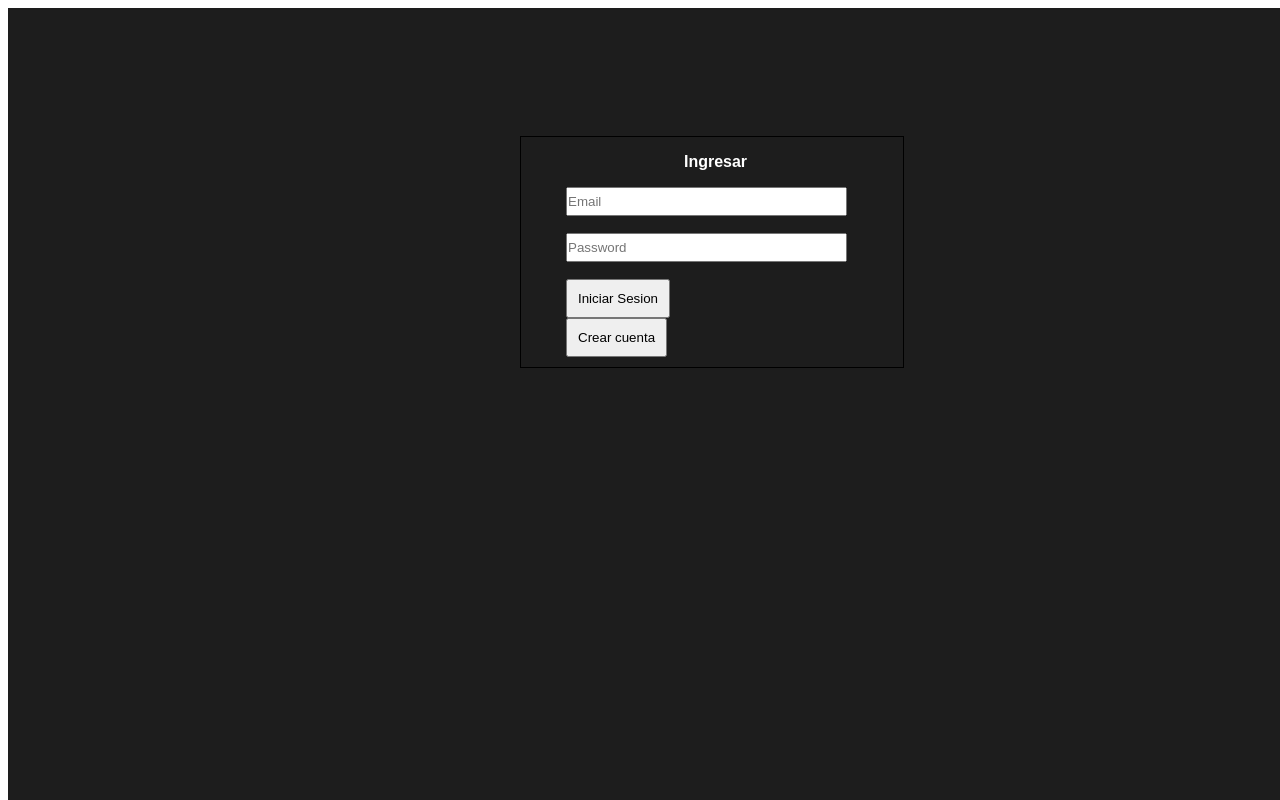
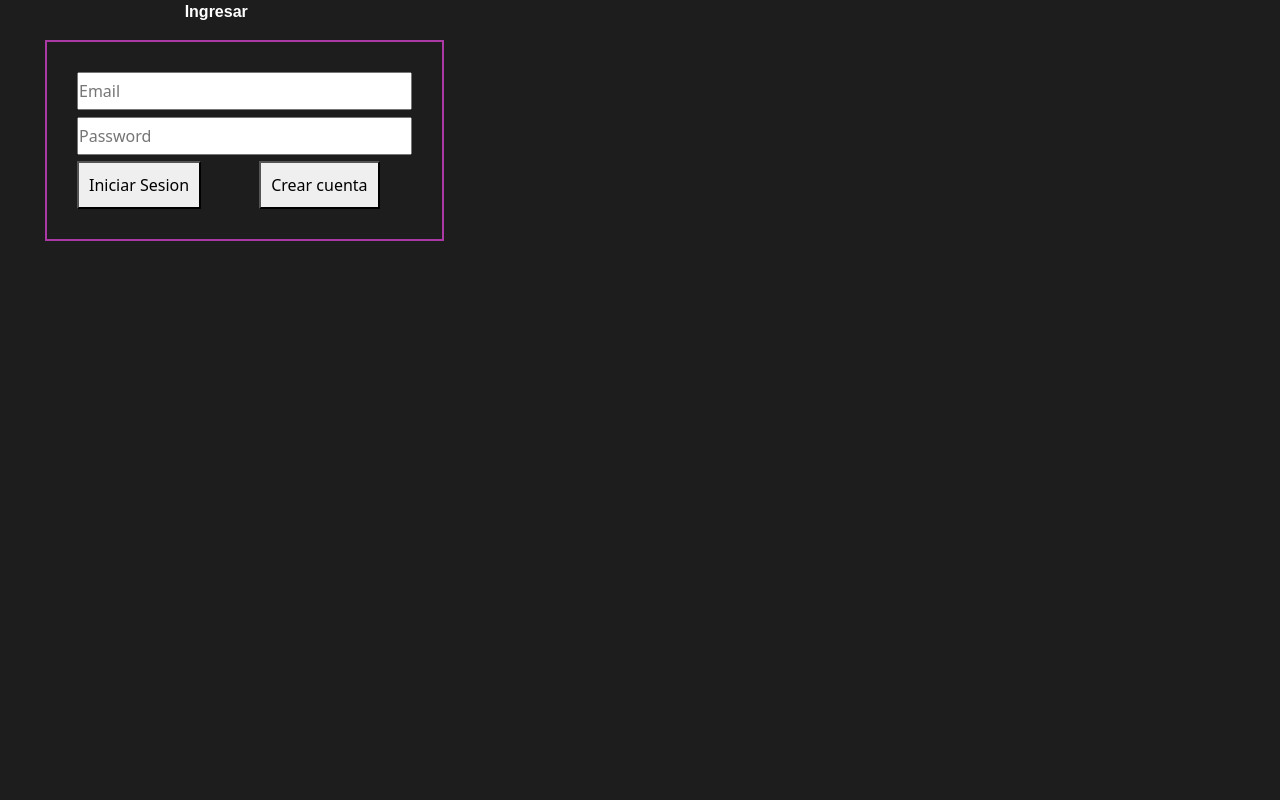
Before and after one commit to AndresMosquera9005/proyecto_2_individual, an Angular app: page / in a window 1280 px wide. Built offline with nearby package versions, Linux system fonts and the light colour scheme.

Commit message:
segundo commit

```diff
--- a/package.json
+++ b/package.json
@@ -18,6 +18,7 @@
     "@angular/platform-browser": "^18.0.0",
     "@angular/platform-browser-dynamic": "^18.0.0",
     "@angular/router": "^18.0.0",
+    "@ng-bootstrap/ng-bootstrap": "^17.0.0",
     "bootstrap": "^5.3.3",
     "rxjs": "~7.8.0",
     "tslib": "^2.3.0",
--- a/src/app/app.component.ts
+++ b/src/app/app.component.ts
@@ -11,5 +11,4 @@ import { LoginComponent } from "./components/login/login.component";
 })
 export class AppComponent {
   title = 'login';
-
 }
--- a/src/app/components/login/login.component.css
+++ b/src/app/components/login/login.component.css
@@ -4,6 +4,7 @@
 	--color-botton-text:#000;
 	--color-body:#1D1D1D;
 	--color-negro:#000;
+	--color-borde:#AA38A5;
 }
 
 /* ESTILOS PARA EL LOGIN */
@@ -17,14 +18,16 @@
 	background-color: var(--color-body);
 }
 
-.container{
+.conta{
 	padding-bottom: 10px;
 	display: flex;
-	margin-top: 10%;
-	margin-left: 40%;
-	margin-right: 30%;
-	border: 1px solid var(--color-negro);
 	background-color: transparent;
+}
+
+#borde-login{
+	border: 2px solid var(--color-borde);
+	padding: 2px;
+	padding:30px;
 }
 
 .class_login {
@@ -32,7 +35,7 @@
 }
 
 .form_margin{
-	padding-bottom: 5%;
+	padding-bottom: 2%;
 }
 
 p{
@@ -46,8 +49,10 @@ p{
 	padding: 10px;
 	background-color: var(color-botton-fondo);
 	color:var(--color-botton-text);
-	margin-right: 70px;
-	/* border: none;	 */
+}
+
+.separacion-btn{
+	margin-left: 58px;
 }
 
 input {
--- a/src/app/components/login/login.component.html
+++ b/src/app/components/login/login.component.html
@@ -4,11 +4,15 @@
         <meta charset="UTF-8" />
         <meta name="viewport" content="width=device-width, initial-scale=1.0" />
         <title>Login y Registro</title>
+        <link rel="stylesheet" href="https://cdnjs.cloudflare.com/ajax/libs/normalize/8.0.1/normalize.min.css" integrity="sha512-NhSC1YmyruXifcj/KFRWoC561YpHpc5Jtzgvbuzx5VozKpWvQ+4nXhPdFgmx8xqexRcpAglTj9sIBWINXa8x5w==" crossorigin="anonymous" referrerpolicy="no-referrer">
+        <link href="https://cdn.jsdelivr.net/npm/bootstrap@5.1.3/dist/css/bootstrap.min.css" rel="stylesheet">
+
     </head>
     <body id="body-login">
-        <div class="container">
+        <div class="conta">
             <div class="class_login">
                 <p>Ingresar</p>
+                <div id="borde-login">
                     <form class="form_margin">
                         <input type="email" name="email" placeholder="Email" required="" />
                     </form>
@@ -16,8 +20,14 @@
                         <input type="password" name="pswd" placeholder="Password" required=""/>
                     </form>
                     <button class="btn-inicio-crearCuenta">Iniciar Sesion</button>
-                <button class="btn-inicio-crearCuenta">Crear cuenta</button>
+                    <button class="btn-inicio-crearCuenta separacion-btn">Crear cuenta</button>
                 </div>
             </div>
+        </div>
+
+
+
+
+        <script src="path/to/bootstrap.bundle.min.js"></script>
     </body>
 </html>
--- a/src/app/components/login/login.component.ts
+++ b/src/app/components/login/login.component.ts
@@ -8,5 +8,5 @@ import { Component } from '@angular/core';
   styleUrl: './login.component.css'
 })
 export class LoginComponent {
-
+  title = 'login';
 }
```
Also changed, not shown: 1 other file (tests, documents, lock files or other folders). Lines whose indentation alone changed are shown as unchanged.
